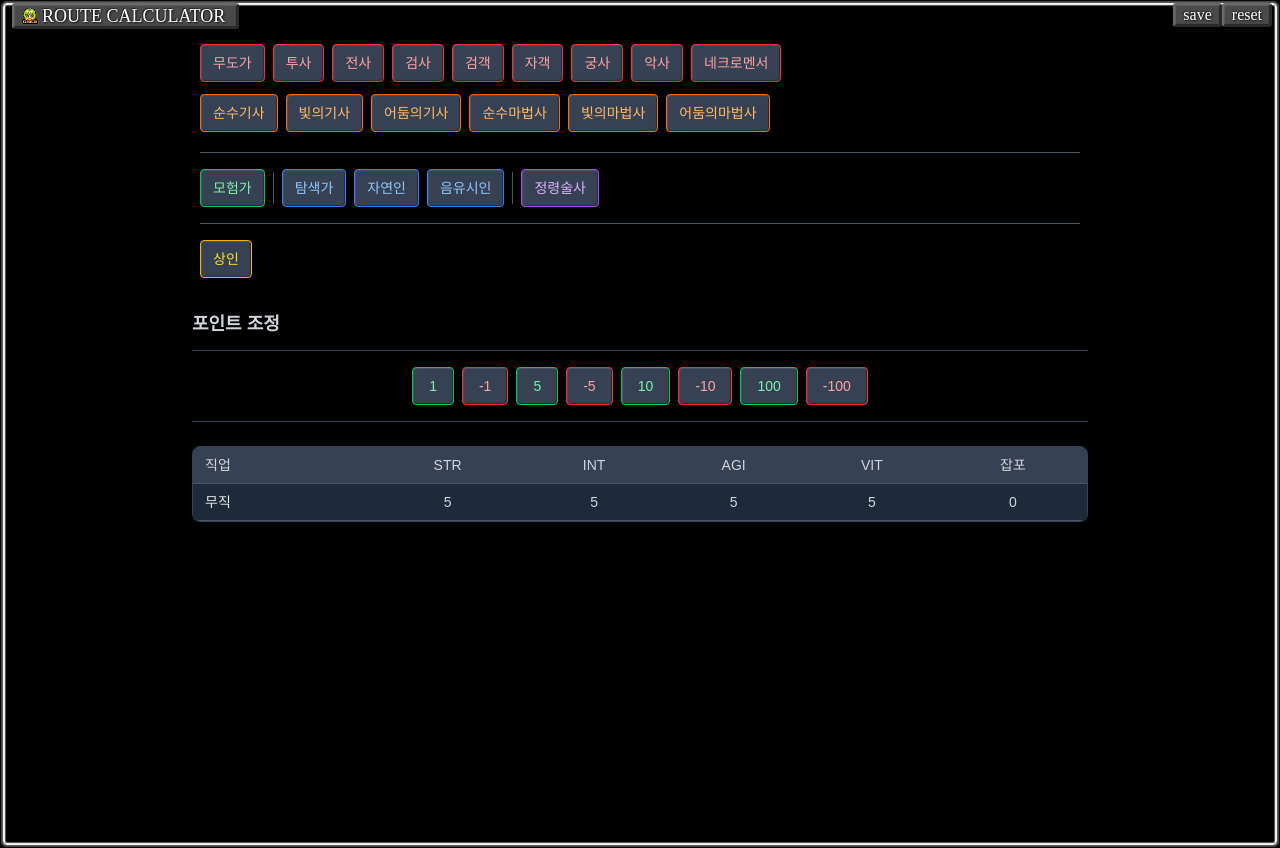
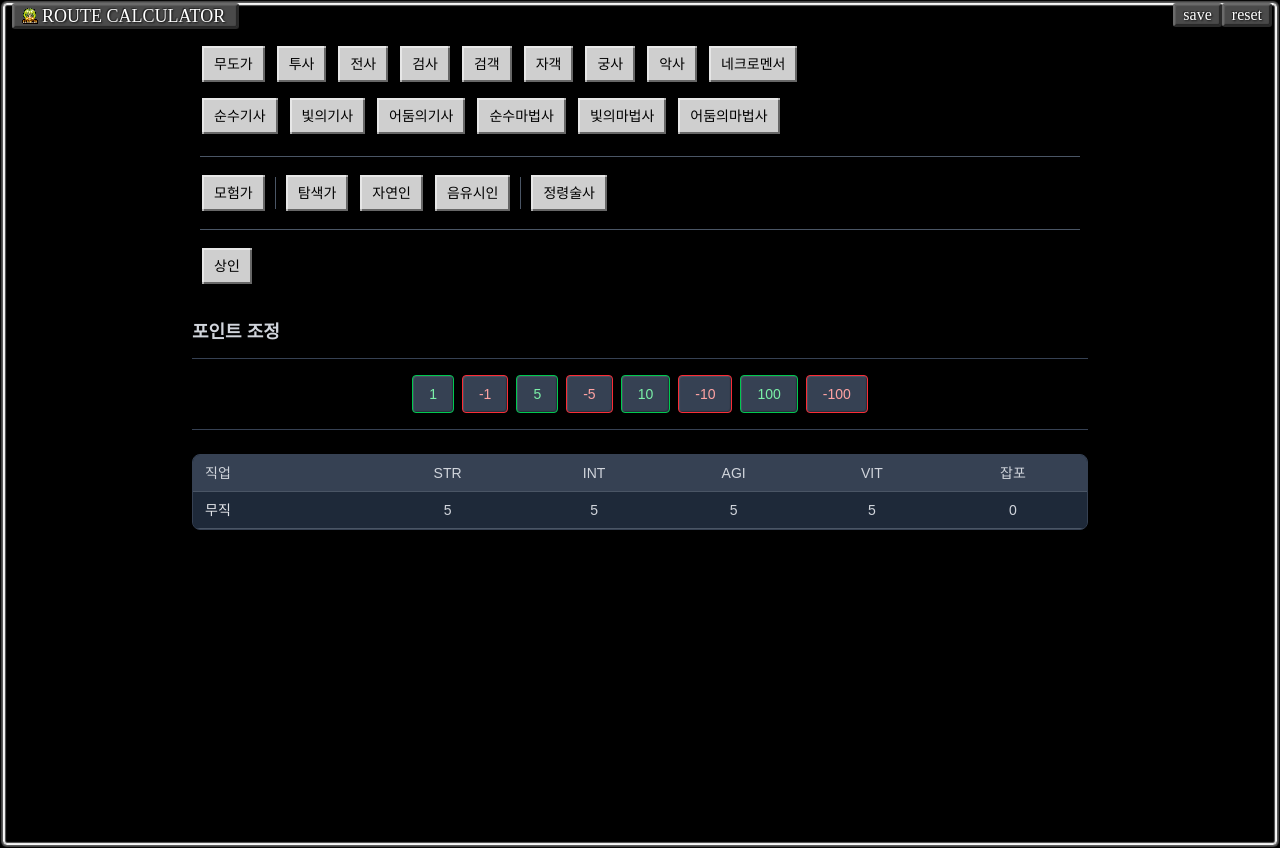
Before and after one commit to ktseo41/route-calculator, a React (Vite) app: page / in a window 1280 px wide. Built offline with nearby package versions, Linux system fonts and the light colour scheme; a web font is replaced by a local one.

Commit message:
feat: apply retro pixel frame theme

```diff
--- a/src/App.tsx
+++ b/src/App.tsx
@@ -235,7 +235,7 @@ export default function App() {
                   ].map((jobName) => (
                     <button
                       key={jobName}
-                      className="text-sm px-3 py-2 bg-gray-700 hover:bg-red-600 text-red-300 hover:text-white rounded border border-red-500 transition-all duration-200 hover:border-red-400 shadow-[inset_1px_1px_1px_rgba(255,255,255,0.1),_inset_-1px_-1px_1px_rgba(0,0,0,0.3)]"
+                      className="text-sm px-3 py-2 bg-[#cfcfcf] hover:bg-[#00a4ff] text-[#000000] hover:text-white rounded-none border-2 border-[#000000] transition-all duration-200 hover:border-[#00a4ff] shadow-[inset_2px_2px_0px_rgba(255,255,255,0.5),_inset_-2px_-2px_0px_rgba(0,0,0,0.5)]"
                       onClick={addNewJob}
                     >
                       {jobName}
@@ -257,7 +257,7 @@ export default function App() {
                   ].map((jobName) => (
                     <button
                       key={jobName}
-                      className="text-sm px-3 py-2 bg-gray-700 hover:bg-orange-600 text-orange-300 hover:text-white rounded border border-orange-500 transition-all duration-200 hover:border-orange-400 shadow-[inset_1px_1px_1px_rgba(255,255,255,0.1),_inset_-1px_-1px_1px_rgba(0,0,0,0.3)]"
+                      className="text-sm px-3 py-2 bg-[#cfcfcf] hover:bg-[#00a4ff] text-[#000000] hover:text-white rounded-none border-2 border-[#000000] transition-all duration-200 hover:border-[#00a4ff] shadow-[inset_2px_2px_0px_rgba(255,255,255,0.5),_inset_-2px_-2px_0px_rgba(0,0,0,0.5)]"
                       onClick={addNewJob}
                     >
                       {jobName}
@@ -272,7 +272,7 @@ export default function App() {
               <div className="flex flex-wrap items-center gap-2">
                 {/* 1차 직업 */}
                 <button
-                  className="text-sm px-3 py-2 bg-gray-700 hover:bg-green-600 text-green-300 hover:text-white rounded border border-green-500 transition-all duration-200 hover:border-green-400 shadow-[inset_1px_1px_1px_rgba(255,255,255,0.1),_inset_-1px_-1px_1px_rgba(0,0,0,0.3)]"
+                  className="text-sm px-3 py-2 bg-[#cfcfcf] hover:bg-[#00a4ff] text-[#000000] hover:text-white rounded-none border-2 border-[#000000] transition-all duration-200 hover:border-[#00a4ff] shadow-[inset_2px_2px_0px_rgba(255,255,255,0.5),_inset_-2px_-2px_0px_rgba(0,0,0,0.5)]"
                   onClick={addNewJob}
                 >
                   모험가
@@ -285,7 +285,7 @@ export default function App() {
                 {["탐색가", "자연인", "음유시인"].map((jobName) => (
                   <button
                     key={jobName}
-                    className="text-sm px-3 py-2 bg-gray-700 hover:bg-blue-600 text-blue-300 hover:text-white rounded border border-blue-500 transition-all duration-200 hover:border-blue-400 shadow-[inset_1px_1px_1px_rgba(255,255,255,0.1),_inset_-1px_-1px_1px_rgba(0,0,0,0.3)]"
+                    className="text-sm px-3 py-2 bg-[#cfcfcf] hover:bg-[#00a4ff] text-[#000000] hover:text-white rounded-none border-2 border-[#000000] transition-all duration-200 hover:border-[#00a4ff] shadow-[inset_2px_2px_0px_rgba(255,255,255,0.5),_inset_-2px_-2px_0px_rgba(0,0,0,0.5)]"
                     onClick={addNewJob}
                   >
                     {jobName}
@@ -297,7 +297,7 @@ export default function App() {
 
                 {/* 3차 직업 */}
                 <button
-                  className="text-sm px-3 py-2 bg-gray-700 hover:bg-purple-600 text-purple-300 hover:text-white rounded border border-purple-500 transition-all duration-200 hover:border-purple-400 shadow-[inset_1px_1px_1px_rgba(255,255,255,0.1),_inset_-1px_-1px_1px_rgba(0,0,0,0.3)]"
+                  className="text-sm px-3 py-2 bg-[#cfcfcf] hover:bg-[#00a4ff] text-[#000000] hover:text-white rounded-none border-2 border-[#000000] transition-all duration-200 hover:border-[#00a4ff] shadow-[inset_2px_2px_0px_rgba(255,255,255,0.5),_inset_-2px_-2px_0px_rgba(0,0,0,0.5)]"
                   onClick={addNewJob}
                 >
                   정령술사
@@ -309,7 +309,7 @@ export default function App() {
             <div>
               <div className="flex flex-wrap gap-2">
                 <button
-                  className="text-sm px-3 py-2 bg-gray-700 hover:bg-yellow-600 text-yellow-300 hover:text-white rounded border border-yellow-500 transition-all duration-200 hover:border-yellow-400 shadow-[inset_1px_1px_1px_rgba(255,255,255,0.1),_inset_-1px_-1px_1px_rgba(0,0,0,0.3)]"
+                  className="text-sm px-3 py-2 bg-[#cfcfcf] hover:bg-[#00a4ff] text-[#000000] hover:text-white rounded-none border-2 border-[#000000] transition-all duration-200 hover:border-[#00a4ff] shadow-[inset_2px_2px_0px_rgba(255,255,255,0.5),_inset_-2px_-2px_0px_rgba(0,0,0,0.5)]"
                   onClick={addNewJob}
                 >
                   상인
```
